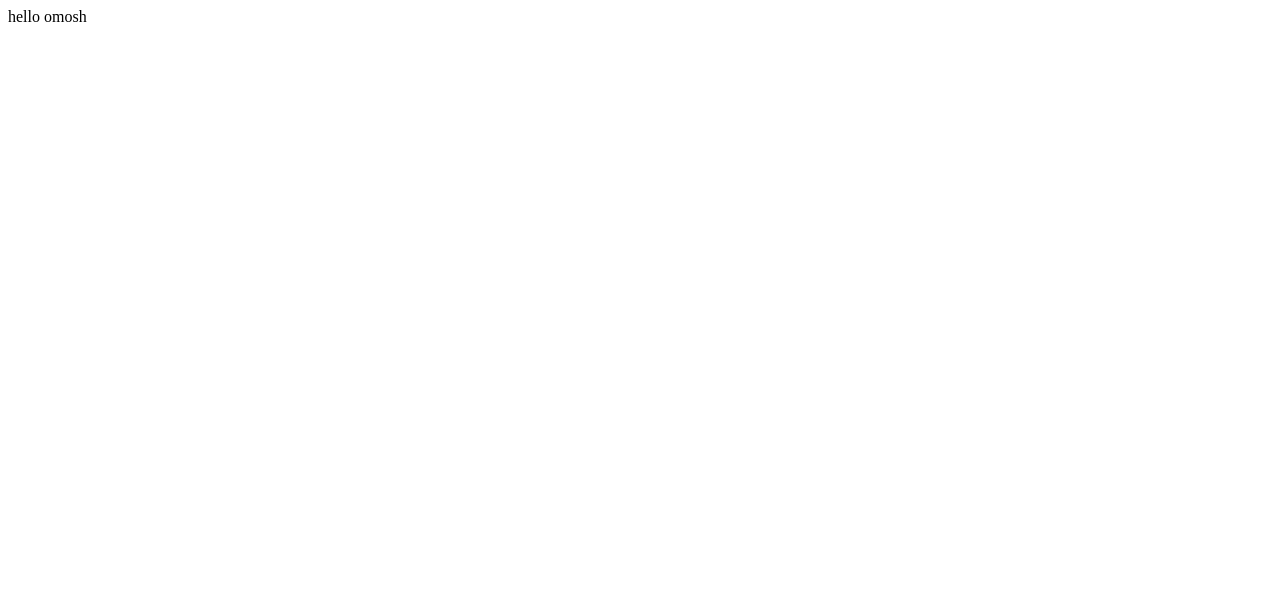
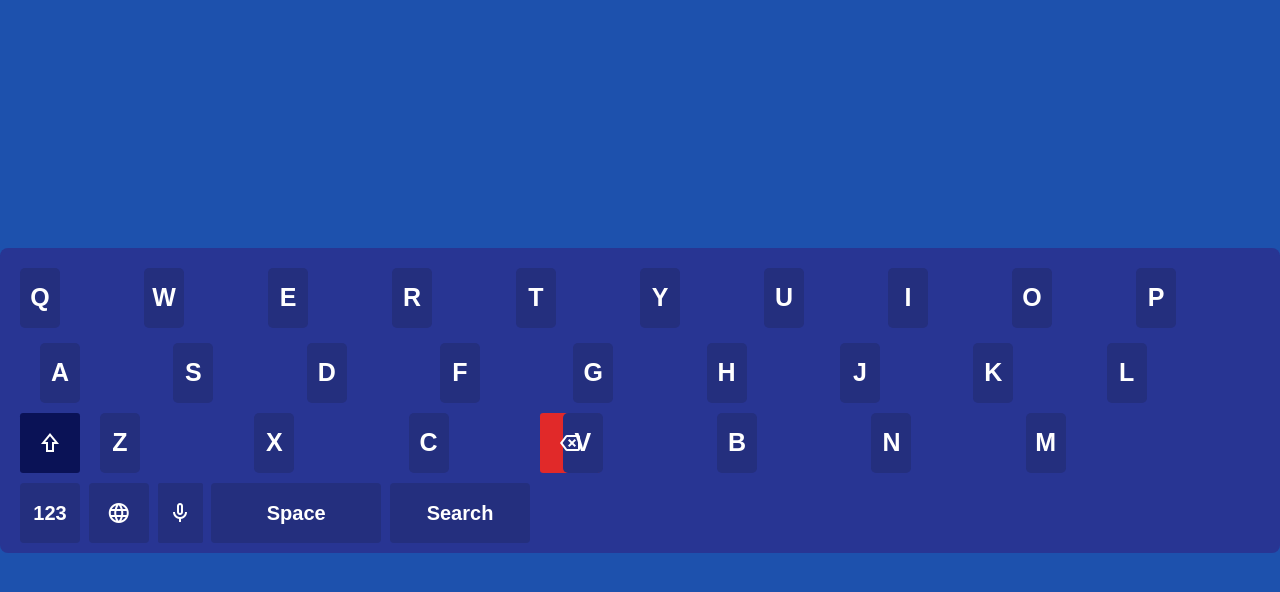
Before and after one commit to clementomondi/keyboard, a plain HTML site: page index.html in a window 1280 px wide. Drawn offline with nearby package versions, Linux system fonts and the light colour scheme.

Commit message:
new changes

```diff
--- a/index.html
+++ b/index.html
@@ -1,11 +1,146 @@
 <!DOCTYPE html>
 <html lang="en">
+
 <head>
     <meta charset="UTF-8">
     <meta name="viewport" content="width=device-width, initial-scale=1.0">
+    <link href="style.css" rel="stylesheet" />
     <title>Document</title>
 </head>
+
 <body>
-    hello omosh
+    <html>
+
+    <head>
+        <meta charset="UTF-8">
+        <meta name="viewport" content="width=device-width, initial-scale=1.0">
+        <link rel="stylesheet"
+            href="https://fonts.googleapis.com/css2?family=Material+Symbols+Outlined:opsz,wght,FILL,GRAD@20..48,100..700,0..1,-50..200" />
+        <script src="https://cdn.tailwindcss.com"></script>
+    </head>
+
+    <body class="body-container">
+        <div class="container">
+            <div class="f-line">
+                <div class="cards">
+                    <h1>Q</h1>
+                </div>
+                <div class="cards">
+                    <h1>W</h1>
+                </div>
+                <div class="cards">
+                    <h1>E</h1>
+                </div>
+                <div class="cards">
+                    <h1>R</h1>
+                </div>
+                <div class="cards">
+                    <h1>T</h1>
+                </div>
+                <div class="cards">
+                    <h1>Y</h1>
+                </div>
+                <div class="cards">
+                    <h1>U</h1>
+                </div>
+                <div class="cards">
+                    <h1>I</h1>
+                </div>
+                <div class="cards">
+                    <h1>O</h1>
+                </div>
+                <div class="cards">
+                    <h1>P</h1>
+                </div>
+            </div>
+            <div class="s-line">
+                <div class="card">
+                    <h1>A</h1>
+                </div>
+                <div class="card">
+                    <h1>S</h1>
+                </div>
+                <div class="card">
+                    <h1>D</h1>
+                </div>
+                <div class="card">
+                    <h1>F</h1>
+                </div>
+                <div class="card">
+                    <h1>G</h1>
+                </div>
+                <div class="card">
+                    <h1>H</h1>
+                </div>
+                <div class="card">
+                    <h1>J</h1>
+                </div>
+                <div class="card">
+                    <h1>K</h1>
+                </div>
+                <div class="card">
+                    <h1>L</h1>
+                </div>
+            </div>
+            <div class="sht">
+                <span class="material-symbols-outlined">
+                    shift
+                </span>
+            </div>
+            <div class="t-line">
+                <div class="car">
+                    <h1>Z</h1>
+                </div>
+                <div class="car">
+                    <h1>X</h1>
+                </div>
+                <div class="car">
+                    <h1>C</h1>
+                </div>
+                <div class="car">
+                    <h1>V</h1>
+                </div>
+                <div class="car">
+                    <h1>B</h1>
+                </div>
+                <div class="car">
+                    <h1>N</h1>
+                </div>
+                <div class="car">
+                    <h1>M</h1>
+                </div>
+            </div>
+            <div class="back-space">
+                <span class="material-symbols-outlined">
+                    backspace
+                </span>
+            </div>
+            <div class="content">
+                <div class="no">
+                    <h1>123</h1>
+                </div>
+                <div class="sphere">
+                    <span class="material-symbols-outlined">
+                        language
+                    </span>
+                </div>
+                <div class="mic">
+                    <span class="material-symbols-outlined">
+                        keyboard_voice
+                    </span>
+                </div>
+                <div class="spc">
+                    <button>Space</button>
+                </div>
+                <div class="srh">
+                    <button>Search</button>
+                </div>
+            </div>
+
+        </div>
+    </body>
+
+    </html>
 </body>
+
 </html>
--- a/style.css
+++ b/style.css
@@ -0,0 +1,184 @@
+/* Add CSS here */
+.body-container {
+    font-family: 'poppins', sans-serif;
+    background-color: #1d51ad;
+    display: flex;
+    align-items: center;
+    justify-content: center;
+    height: 100vh;
+    width: 100vw;
+}
+
+.container {
+    height: 305px;
+    border-radius: 0.5em;
+    width: 55%;
+    background-color: #283593;
+}
+
+.f-line {
+    display: grid;
+    grid-template-columns: auto auto auto auto auto auto auto auto auto auto;
+    margin-left: 20px;
+    margin: 20px;
+}
+
+.cards {
+    height: 60px;
+    font-size: 25px;
+    font-weight: 700;
+    align-items: center;
+    justify-content: center;
+    display: flex;
+    color: white;
+    border-radius: 0.2em;
+    width: 40px;
+    background-color: #242f7e;
+}
+
+.s-line {
+    display: grid;
+    grid-template-columns: auto auto auto auto auto auto auto auto auto;
+    margin-left: 20px;
+    margin: 40px;
+    margin-top: -5px;
+}
+
+.card {
+    height: 60px;
+    font-size: 25px;
+    font-weight: 700;
+    align-items: center;
+    justify-content: center;
+    display: flex;
+    color: white;
+    border-radius: 0.2em;
+    width: 40px;
+    background-color: #242f7e;
+}
+
+.t-line {
+    display: grid;
+    grid-template-columns: auto auto auto auto auto auto auto;
+    margin: 100px;
+    margin-top: -60px;
+}
+
+.car {
+    height: 60px;
+    font-size: 25px;
+    font-weight: 700;
+    align-items: center;
+    justify-content: center;
+    display: flex;
+    color: white;
+    border-radius: 0.2em;
+    width: 40px;
+    background-color: #242f7e;
+}
+
+.sht {
+    color: white;
+    align-items: center;
+    justify-content: center;
+    display: flex;
+    margin-left: 20px;
+    border-radius: 0.2em;
+    height: 60px;
+    width: 60px;
+    background-color: #0a1256;
+    margin-top: -30px;
+}
+
+.material-symbols-outlined {
+    font-size: 45px;
+    font-weight: 200;
+}
+
+.back-space {
+    margin-left: 540px;
+    margin-top: -160px;
+    height: 60px;
+    border-radius: 0.2em;
+    align-items: center;
+    color: white;
+    justify-content: center;
+    display: flex;
+    width: 60px;
+    background-color: rgb(225, 41, 41);
+}
+
+.content {
+    display: grid;
+    grid-template-columns: auto auto auto auto auto;
+    margin: 20px;
+    max-width: 370px;
+    margin-top: 10px;
+    justify-content: space-between;
+}
+
+.no {
+    align-items: center;
+    color: white;
+    justify-content: center;
+    display: flex;
+    font-weight: 600;
+    border-radius: 0.2em;
+    height: 60px;
+    font-size: 20px;
+    width: 60px;
+    background-color: #242f7e;
+}
+
+.sphere {
+    align-items: center;
+    color: white;
+    justify-content: center;
+    display: flex;
+    font-weight: 600;
+    border-radius: 0.2em;
+    height: 60px;
+    font-size: 20px;
+    width: 60px;
+    background-color: #242f7e;
+}
+
+.mic {
+    align-items: center;
+    color: white;
+    justify-content: center;
+    display: flex;
+    font-weight: 600;
+    border-radius: 0.2em;
+    height: 60px;
+    font-size: 10px;
+    width: 45px;
+    background-color: #242f7e;
+}
+
+.spc {
+    align-items: center;
+    color: white;
+    justify-content: center;
+    display: flex;
+    font-weight: 600;
+    border-radius: 0.2em;
+    height: 60px;
+    font-size: 20px;
+    width: 170px;
+    background-color: #242f7e;
+}
+
+.srh {
+    align-items: center;
+    color: white;
+    justify-content: center;
+    display: flex;
+    font-weight: 600;
+    border-radius: 0.2em;
+    margin-right: -200px;
+    height: 60px;
+    font-size: 20px;
+    width: 140px;
+    background-color: #242f7e;
+}
```
Also changed, not shown: 1 other file.
